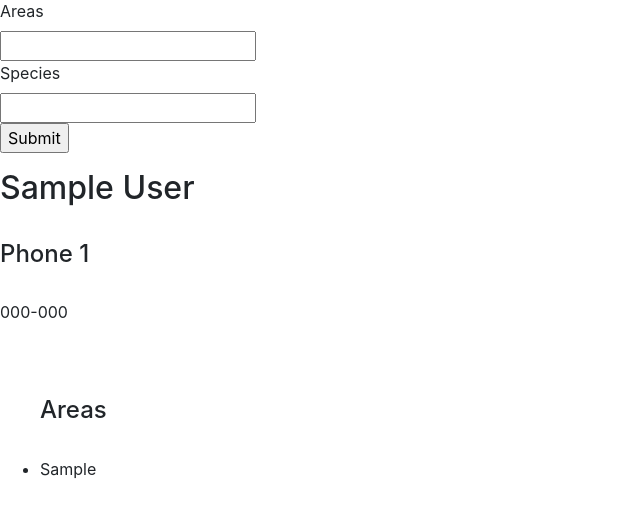
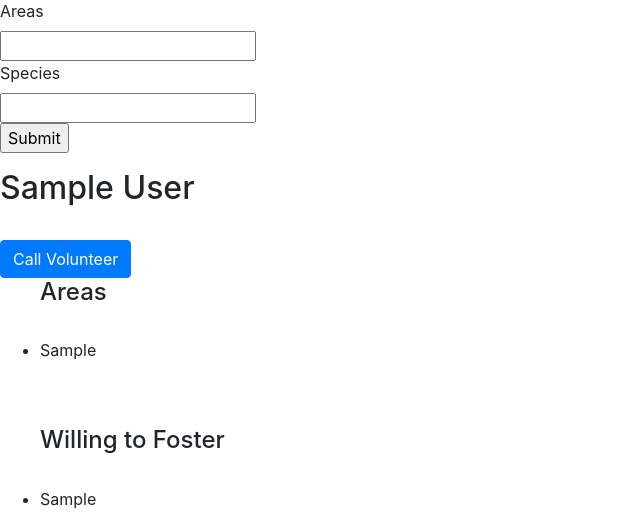
Before and after one commit to BTulkas/Foster_Finder, a Flask app: template main/templates/index.html in a window 1280 px wide. Shown: the part 605-1123 px from the top of the page, without its empty margins (0-640 px from the left). Run offline with Flask 2, Linux system fonts and the light colour scheme; tables that the repository leaves empty hold one stand-in row (values such as "Sample post"); the template is opened without the code that fills it: values that come from a table or form of the project are taken from there, most other values are stand-ins (such as "Sample title", 1, 10 or a date in 2020); form fields are guessed from the names that the template uses; parts of the project's set-up code (start-up, migrations or seed data) failed here and were passed over; some libraries are stand-ins or nearby versions.

Commit message:
All searches and filtering done.

```diff
--- a/main/routes.py
+++ b/main/routes.py
@@ -1,3 +1,5 @@
+from datetime import datetime
+
 from flask_login import current_user, login_user, logout_user, login_required
 from sqlalchemy import or_
 from werkzeug.urls import url_parse
@@ -18,6 +20,7 @@
     search_form = SearchForm(prefix='search_form')
     param_form = QueryForm(prefix='param_form')
 
+    # Calls the search function when form is submitted
     if search_form.validate_on_submit() and search_form.data:
         return search(search_form.fname.data, search_form.lname.data,
                       search_form.dial_code.data, search_form.phone_number.data)
@@ -26,7 +29,7 @@
         # Resets page on search
         page = 1
     else:
-        # Sets page from args
+        # Sets page from args for next\prev
         page = request.args.get('page', 1, type=int)
 
     if param_form.is_submitted() and param_form.species.data:
@@ -63,6 +66,8 @@
         .join(Volunteer.areas)\
         .filter(FosterSpecies.species.in_(vol_species))\
         .filter(Area.area.in_(vol_areas))\
+        .filter(Volunteer.active)\
+        .filter(Volunteer.black_listed.is_(False))\
         .distinct()\
         .order_by(Volunteer.last_contacted)\
         .paginate(page, 1, False)
@@ -389,30 +394,36 @@
 
     search_form = SearchForm(prefix='search_form')
 
+    # Resets the search page on search from inside the search page
     if search_form.validate_on_submit() and search_form.data:
         return search(search_form.fname.data, search_form.lname.data,
                       search_form.dial_code.data, search_form.phone_number.data)
 
     if search_form.validate_on_submit():
+        # Sets pagination to 1 on new search
         page = 1
     else:
+        # Sets page from args for next\prev
         page = request.args.get('page', 1, type=int)
 
-    if dial_code and phone_num:
-        query = Volunteer.query\
-            .join(Volunteer.phone_numbers)\
-            .filter(PhoneNumber.dial_code == dial_code)\
-            .filter(PhoneNumber.phone_number == phone_num)\
-            .distinct()
-    elif not fname or not lname:
-        query = Volunteer.query\
-            .filter(or_(Volunteer.fname.ilike(fname), Volunteer.lname.ilike(lname)))\
-            .distinct()
-    else:
-        query = Volunteer.query\
-            .filter(Volunteer.fname.ilike(fname))\
-            .filter(Volunteer.lname.ilike(lname))\
-            .distinct()
+    # Search by phone if provided
+    query = Volunteer.query\
+        .join(Volunteer.phone_numbers)\
+        .filter(PhoneNumber.dial_code == dial_code)\
+        .filter(PhoneNumber.phone_number == phone_num)\
+        .distinct() if dial_code and phone_num else None
+
+    # Search by fname and\or lname if phone not provided or not found
+    if not query or not query.first():
+        if not fname or not lname:
+            query = Volunteer.query\
+                .filter(or_(Volunteer.fname.ilike(fname), Volunteer.lname.ilike(lname)))\
+                .distinct()
+        else:
+            query = Volunteer.query\
+                .filter(Volunteer.fname.ilike(fname))\
+                .filter(Volunteer.lname.ilike(lname))\
+                .distinct()
 
     search_results = query.paginate(page, 10, False)
 
@@ -423,3 +434,13 @@
 
     return render_template('search_volunteer.html', search_form=search_form, search_results=search_results.items,
                            next_url=next_url, prev_url=prev_url)
+
+
+# Endpoint for updating volunteer's last_contacted
+@app.route('/<id>/cycle', methods=['GET', 'POST'])
+@login_required
+def cycle_to_bottom(id):
+    volunteer = Volunteer.query.filter_by(id=id).first()
+    volunteer.last_contacted = datetime.utcnow()
+    db.session.commit()
+    return '', 204
--- a/main/templates/_volunteer.html
+++ b/main/templates/_volunteer.html
@@ -1,18 +1,11 @@
 <div>
 
+  <h2>{{ volunteer.fname }} {{ volunteer.lname }}</h2><br/>
 
-
-    <h2>{{ volunteer.fname }} {{ volunteer.lname }}</h2><br/>
-    {% for number in volunteer.phone_numbers %}
-        {% if number.primary_contact %}
-        <h4>Phone 1</h4><br/>
-        {{ number }}<br/><br/>
-
-        {% else %}
-        <h4>Phone 2</h4><br/>
-        {{ number }}
-        {% endif %}
-    {% endfor %}<br/><br/>
+  <button type="button" class="btn btn-primary"
+  data-toggle="modal" data-target="#contactInfoModal" data-backdrop="static" data-keyboard="false">
+  Call Volunteer
+</button>
 
 <ul>
   <h4>Areas</h4><br/>
@@ -38,3 +31,42 @@
 <a href="{{ url_for('edit_volunteer', id=volunteer.id) }}"><button>Edit</button></a>
 
 </div>
+
+
+<div class="modal fade" id="contactInfoModal" tabindex="-1" role="dialog" aria-labelledby="contactInfoModalTitle" aria-hidden="true">
+<div class="modal-dialog modal-dialog-centered" role="document">
+  <div class="modal-content">
+    <div class="modal-header">
+      <h5 class="modal-title" id="contactInfoModal">Contact Info</h5>
+
+    </div>
+    <div class="modal-body">
+        {% for number in volunteer.phone_numbers %}
+        {% if number.primary_contact %}
+        <h4>Phone 1</h4><br/>
+        {{ number }}<br/><br/>
+
+        {% else %}
+        <h4>Phone 2</h4><br/>
+        {{ number }}
+        {% endif %}
+    {% endfor %}<br/><br/>
+    </div>
+    <div class="modal-footer">
+      <form id="cycle_form" action="{{ url_for('cycle_to_bottom', id=volunteer.id) }}" method="POST" novalidate>
+        <div class="form-group">
+          <button onclick="submit_form()" type="button" class="btn btn-secondary" data-dismiss="modal">Cycle to Bottom</button>
+        </div>
+        <button type="button" class="btn btn-primary" data-dismiss="modal">Do Not Cycle</button>
+      </form>
+    </div>
+  </div>
+</div>
+</div>
+
+<!-- Modal forms need to be submitted through js. No one seems to know why. -->
+<script type="text/javascript">
+  function submit_form(){
+    document.getElementById("cycle_form").submit();
+  }
+</script>
```
Also changed, not shown: main/forms.py (line endings or trailing spaces). Lines whose indentation alone changed are shown as unchanged.
